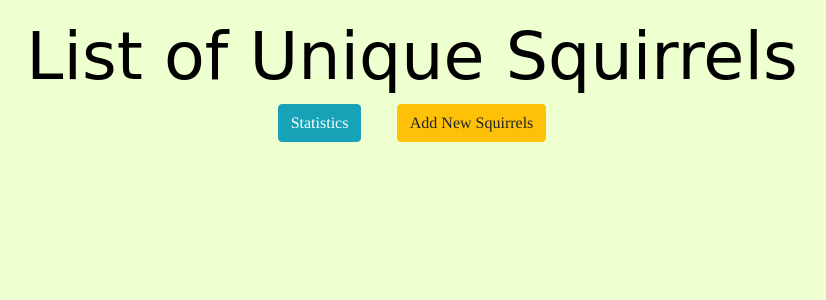
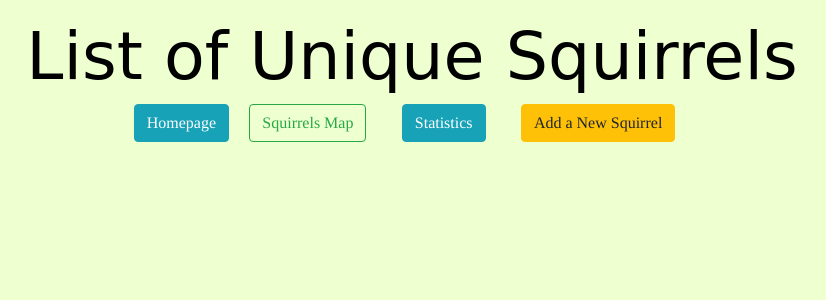
Before and after one commit to Jennifer-Zh/squirrel-project, a Django app: page /sightings/ in a window 1280 px wide. Shown: the top 300 px of the page, without its empty margins (228-1054 px from the left). Run offline with Django 3.2, Linux system fonts and the light colour scheme; data that the repository does not hold is empty; some libraries are stand-ins or nearby versions.

Commit message:
Wrap up the sighting html template

```diff
--- a/squirrel/templates/sighting.html
+++ b/squirrel/templates/sighting.html
@@ -30,28 +30,29 @@
 <body>
   <h1 class="strong mt-3 text-center">List of Unique Squirrels</h1>
 	<center>
+  <a href='' class='col=4'>
+	<button type="button" class='btn btn-info'>Homepage</button>
+    </a>
+  <a href='/map/' class='col-4'>
+        <button type="button" class='btn btn-outline-success'>Squirrels Map</button>
+    </a>
   <a href='/sightings/stats' class='col-4'>
-
         <button type="button" class='btn btn-info'>Statistics</button>
-
     </a>
-        <a href='/sightings/add/' class='col-4'>
-
-        <button type="button" class='btn btn-warning'>Add New Squirrels</button>
+  <a href='/sightings/add/' class='col-4'>
+        <button type="button" class='btn btn-warning'>Add a New Squirrel</button>
     </a>
 	</center>
   <div>
     <ul>
       {% for squirrel in squirrels %}
       <li>
-
-        ID:<a href='/sightings/{{squirrel.Unique_squirrel_id}}/'>{{ squirrel.Unique_squirrel_id }}</a>
-	Date:{{squirrel.Date}}
+        ID: <a href='/sightings/{{squirrel.Unique_squirrel_id}}/'>{{ squirrel.Unique_squirrel_id }}</a>
+	Date: {{squirrel.Date}}
       </li>
       {% endfor %}
     </ul>
   </div>
 
 </body>
-
 </html>
```
